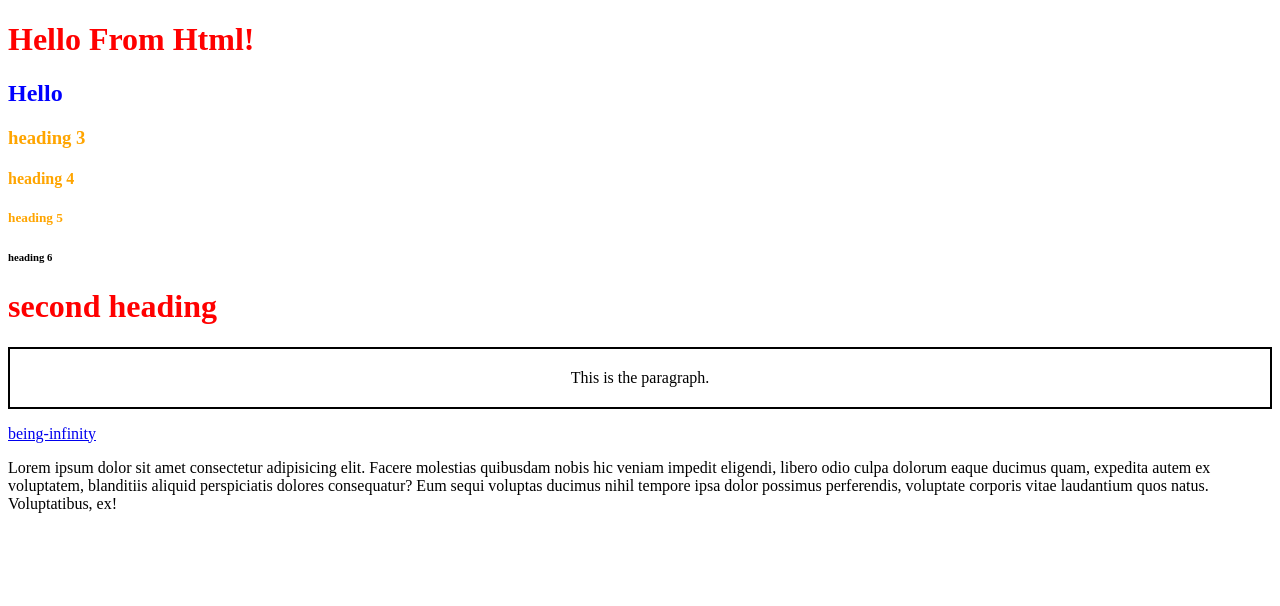
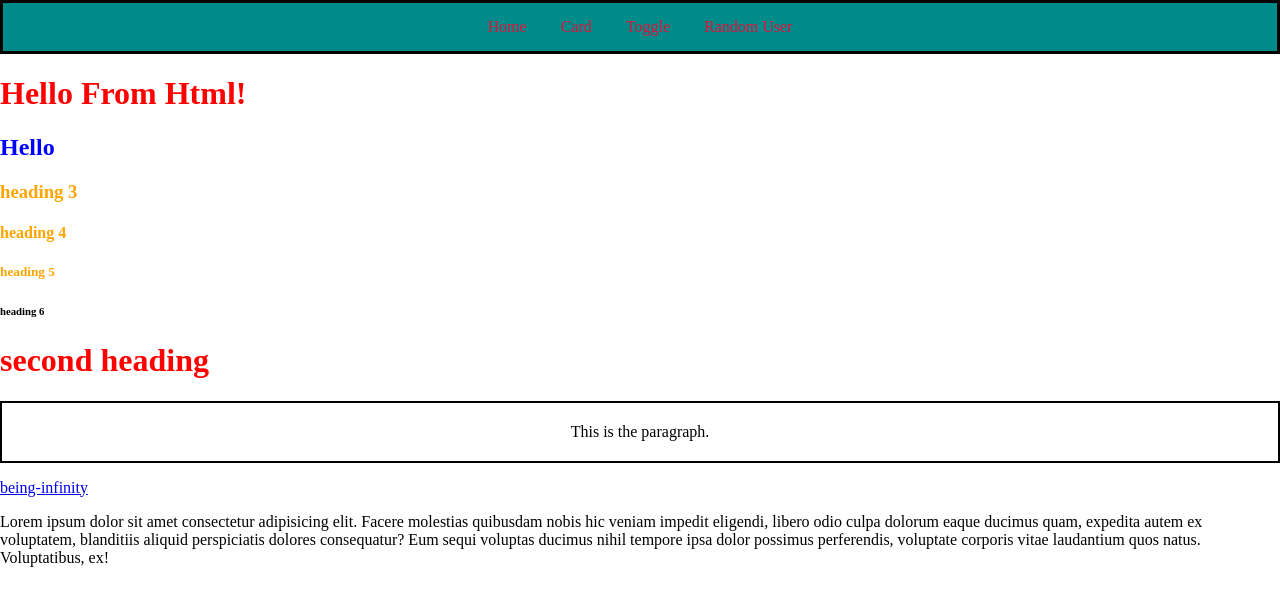
Before and after one commit to gorantlapallavi10-hub/autosuggest, a website: page frontend/index.html in a window 1280 px wide. Drawn offline with Linux system fonts and the light colour scheme.

Commit message:
created navbar

```diff
--- a/frontend/css/index.css
+++ b/frontend/css/index.css
@@ -16,3 +16,23 @@ h1{
     padding: 20px;
     text-align: center;
 }
+.navbar{
+    border: 3px;
+    border-style: solid;
+    border-color: black;
+    padding: 15px;
+    background-color: darkcyan;
+    text-align: center;
+}
+.navbar a {
+    color: crimson;
+    padding: 15px;
+    text-decoration: none;
+}
+.navbar a:hover{
+    background-color: white(196,84,84);
+    color: antiquewhite;
+}
+body{
+    margin: 0px;
+}
--- a/frontend/index.html
+++ b/frontend/index.html
@@ -7,6 +7,12 @@
     <link rel="stylesheet" href="css/index.css">
 </head>
 <body>
+    <div class="navbar">
+        <a href="">Home</a>
+        <a href="">Card</a>
+        <a href="">Toggle</a>
+        <a href="">Random User</a>
+    </div>
     <h1>Hello From Html!</h1>
     <h2 id="heading-2">Hello</h2>
     <h3 class="heading">heading 3</h3>
```
